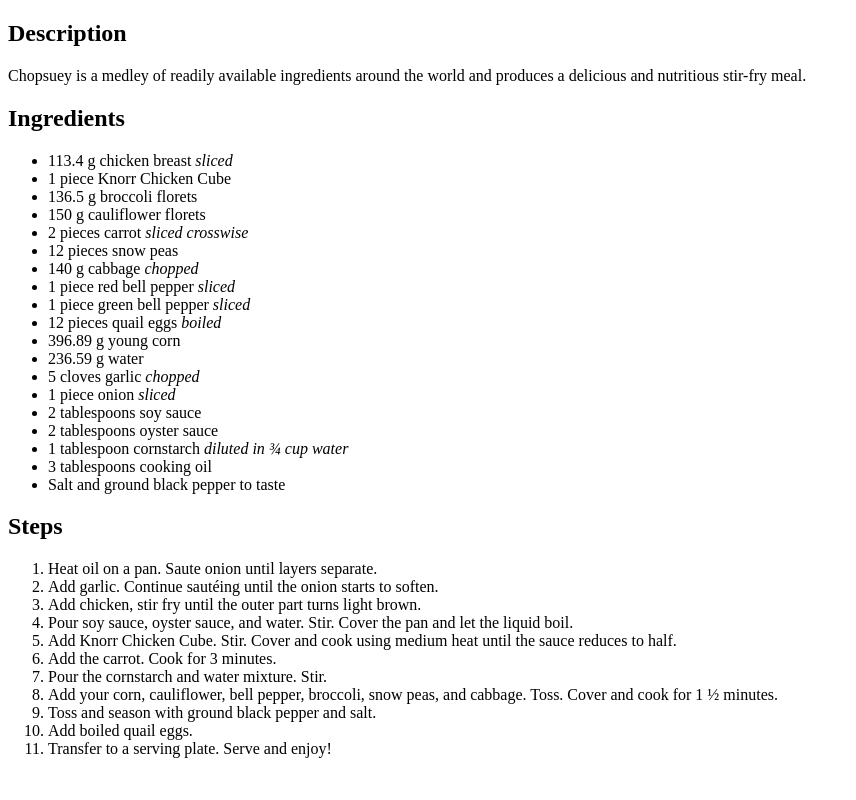
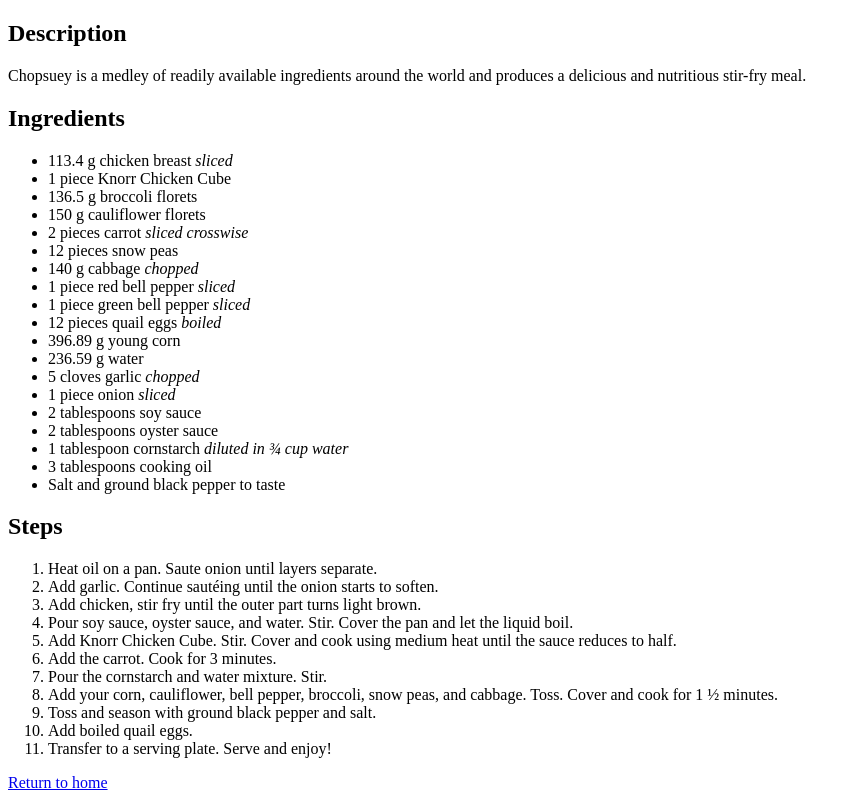
Before and after one commit to cashewna/odin-recipes, a plain HTML site: page recipes/chopsuey.html in a window 1280 px wide. Shown: the part 684-1484 px from the top of the page, without its empty margins (0-856 px from the left). Before the commit the page ends 1458 px from the top, so only its background shows below. Drawn offline with Linux system fonts and the light colour scheme.

Commit message:
Added return to home link

```diff
--- a/recipes/chopsuey.html
+++ b/recipes/chopsuey.html
@@ -47,5 +47,6 @@
       <li>Add boiled quail eggs.</li>
       <li>Transfer to a serving plate. Serve and enjoy!</li>
     </ol>
+    <a href="./../index.html">Return to home</a>
   </body>
 </html>
```
